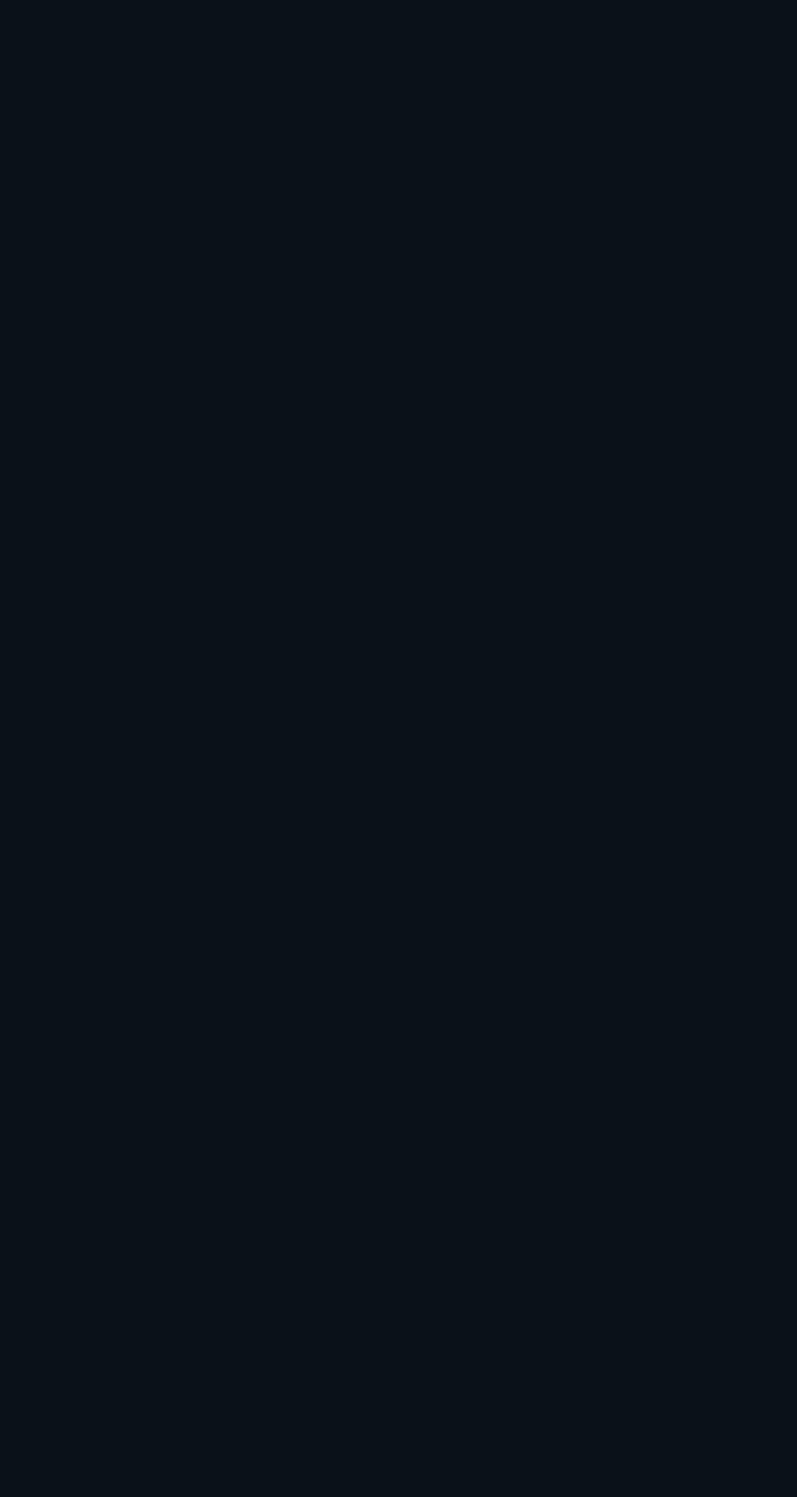
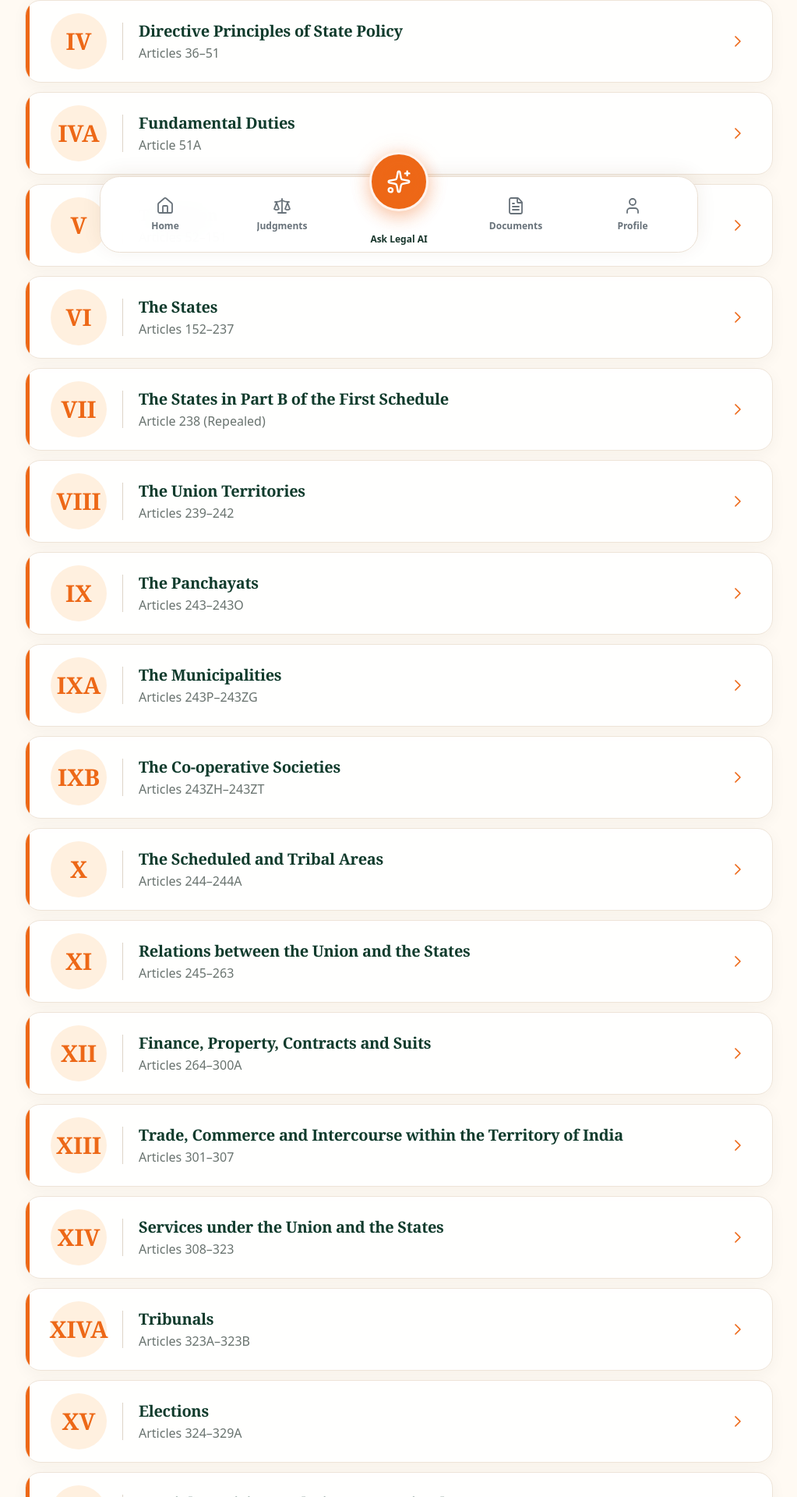
Before and after one commit to muradkhurram/Ligal, a Next.js app: page /constitution/parts in a window 1280 px wide. Shown: the part 466-2386 px from the top of the page at 78% size, without its empty margins (128-1151 px from the left). Before the commit the page ends 800 px from the top, so only its background shows below. Built offline with nearby package versions, Linux system fonts and the light colour scheme.

Commit message:
Redesign Legal homepage

```diff
--- a/app/constitution/parts/page.tsx
+++ b/app/constitution/parts/page.tsx
@@ -1,3 +1,28 @@
+
+import { constitutionParts } from "@/data/constitution/parts";
+import { ConstitutionPartCard } from "@/components/constitution/ConstitutionPartCard";
+import BottomNavigation from "@/components/navigation/BottomNavigation";
+
 export default function ConstitutionPartsPage() {
-  return null;
+  return (
+    <main className="min-h-screen bg-[#fffaf3] text-[#103b2c] pb-32">
+      <section className="mx-auto w-full max-w-5xl px-4 pb-10 pt-8 sm:px-6 sm:pt-10 lg:px-8">
+        <h1 className="mb-8 font-serif text-3xl font-semibold tracking-[-0.03em] text-[#103b2c] sm:text-4xl">
+          All Parts
+        </h1>
+
+        <div className="space-y-3">
+          {constitutionParts.map((part) => (
+            <ConstitutionPartCard
+              key={part.slug}
+              part={part}
+            />
+          ))}
+        </div>
+      </section>
+
+      {/* Same bottom navigation used throughout Ligal */}
+      <BottomNavigation />
+    </main>
+  );
 }
--- /dev/null
+++ b/app/constitution/schedules/page.tsx
@@ -0,0 +1,53 @@
+import { ChevronRight } from "lucide-react";
+import { constitutionSchedules } from "@/data/constitution/parts";
+import BottomNavigation from "@/components/navigation/BottomNavigation";
+
+export default function ConstitutionSchedulesPage() {
+  return (
+    <main className="min-h-screen bg-[#fffaf3] text-[#103b2c] pb-32">
+      <section className="mx-auto w-full max-w-5xl px-4 pb-10 pt-8 sm:px-6 sm:pt-10 lg:px-8">
+
+        <h1 className="mb-8 font-serif text-3xl font-semibold tracking-[-0.03em] text-[#103b2c] sm:text-4xl">
+          All Schedules
+        </h1>
+
+        <div className="space-y-3">
+          {constitutionSchedules.map((schedule) => (
+            <div
+              key={schedule.slug}
+              className="group relative flex min-h-[94px] items-center overflow-hidden rounded-[20px] border border-[#eee4d8] bg-white/90 px-4 py-4 shadow-[0_5px_20px_rgba(55,45,30,0.045)] transition-all duration-300 hover:-translate-y-0.5 hover:border-[#ed6817]/20 hover:shadow-[0_10px_28px_rgba(55,45,30,0.08)] sm:min-h-[102px] sm:px-6"
+            >
+              <span className="absolute inset-y-0 left-0 w-[5px] bg-[#ed6817]" />
+
+              <div className="ml-2 flex h-[64px] w-[64px] shrink-0 items-center justify-center rounded-[16px] bg-[#fff0df] sm:h-[72px] sm:w-[72px]">
+                <span className="font-serif text-2xl font-semibold text-[#ed6817] sm:text-3xl">
+                  {schedule.roman}
+                </span>
+              </div>
+
+              <div className="mx-5 hidden h-12 w-px bg-[#ded4c8] sm:block" />
+
+              <div className="min-w-0 flex-1 py-1 pl-4 sm:pl-0">
+                <h2 className="font-serif text-lg font-semibold leading-tight tracking-[-0.015em] text-[#103b2c] sm:text-xl">
+                  {schedule.title}
+                </h2>
+
+                <p className="mt-1 font-sans text-sm text-[#69736f] sm:text-base">
+                  {schedule.description}
+                </p>
+              </div>
+
+              <ChevronRight
+                className="mr-1 shrink-0 text-[#ed6817] sm:mr-2"
+                size={24}
+                strokeWidth={1.7}
+              />
+            </div>
+          ))}
+        </div>
+      </section>
+
+      <BottomNavigation />
+    </main>
+  );
+}
--- a/components/constitution/ConstitutionParts.tsx
+++ b/components/constitution/ConstitutionParts.tsx
@@ -1,6 +1,9 @@
 import Link from "next/link";
 import { ArrowRight, ChevronRight } from "lucide-react";
-import { constitutionParts } from "@/data/constitution/parts";
+import {
+  constitutionParts,
+  constitutionSchedules,
+} from "@/data/constitution/parts";
 import { ConstitutionPartCard } from "./ConstitutionPartCard";
 
 const schedules = [
@@ -65,7 +68,7 @@ export function ConstitutionParts() {
 
       {/* Constitution Parts */}
       <div className="space-y-3">
-        {constitutionParts.map((part) => (
+        {constitutionParts.slice(0, 5).map((part) => (
           <ConstitutionPartCard
             key={part.slug}
             part={part}
@@ -98,7 +101,7 @@ export function ConstitutionParts() {
 
       {/* Schedules */}
       <div className="space-y-3">
-        {schedules.map((schedule) => (
+        {constitutionSchedules.slice(0, 5).map((schedule) => (
           <Link
             key={schedule.slug}
             href={`/constitution/schedules/${schedule.slug}`}
--- a/data/constitution/parts.ts
+++ b/data/constitution/parts.ts
@@ -1,3 +1,4 @@
+
 export type ConstitutionPart = {
   roman: string;
   title: string;
@@ -36,8 +37,134 @@ export const constitutionParts: ConstitutionPart[] = [
     articles: "Article 51A",
     slug: "part-iva",
   },
+  {
+    roman: "V",
+    title: "The Union",
+    articles: "Articles 52–151",
+    slug: "part-v",
+  },
+  {
+    roman: "VI",
+    title: "The States",
+    articles: "Articles 152–237",
+    slug: "part-vi",
+  },
+  {
+    roman: "VII",
+    title: "The States in Part B of the First Schedule",
+    articles: "Article 238 (Repealed)",
+    slug: "part-vii",
+  },
+  {
+    roman: "VIII",
+    title: "The Union Territories",
+    articles: "Articles 239–242",
+    slug: "part-viii",
+  },
+  {
+    roman: "IX",
+    title: "The Panchayats",
+    articles: "Articles 243–243O",
+    slug: "part-ix",
+  },
+  {
+    roman: "IXA",
+    title: "The Municipalities",
+    articles: "Articles 243P–243ZG",
+    slug: "part-ixa",
+  },
+  {
+    roman: "IXB",
+    title: "The Co-operative Societies",
+    articles: "Articles 243ZH–243ZT",
+    slug: "part-ixb",
+  },
+  {
+    roman: "X",
+    title: "The Scheduled and Tribal Areas",
+    articles: "Articles 244–244A",
+    slug: "part-x",
+  },
+  {
+    roman: "XI",
+    title: "Relations between the Union and the States",
+    articles: "Articles 245–263",
+    slug: "part-xi",
+  },
+  {
+    roman: "XII",
+    title: "Finance, Property, Contracts and Suits",
+    articles: "Articles 264–300A",
+    slug: "part-xii",
+  },
+  {
+    roman: "XIII",
+    title: "Trade, Commerce and Intercourse within the Territory of India",
+    articles: "Articles 301–307",
+    slug: "part-xiii",
+  },
+  {
+    roman: "XIV",
+    title: "Services under the Union and the States",
+    articles: "Articles 308–323",
+    slug: "part-xiv",
+  },
+  {
+    roman: "XIVA",
+    title: "Tribunals",
+    articles: "Articles 323A–323B",
+    slug: "part-xiva",
+  },
+  {
+    roman: "XV",
+    title: "Elections",
+    articles: "Articles 324–329A",
+    slug: "part-xv",
+  },
+  {
+    roman: "XVI",
+    title: "Special Provisions Relating to Certain Classes",
+    articles: "Articles 330–342A",
+    slug: "part-xvi",
+  },
+  {
+    roman: "XVII",
+    title: "Official Language",
+    articles: "Articles 343–351",
+    slug: "part-xvii",
+  },
+  {
+    roman: "XVIII",
+    title: "Emergency Provisions",
+    articles: "Articles 352–360",
+    slug: "part-xviii",
+  },
+  {
+    roman: "XIX",
+    title: "Miscellaneous",
+    articles: "Articles 361–367",
+    slug: "part-xix",
+  },
+  {
+    roman: "XX",
+    title: "Amendment of the Constitution",
+    articles: "Article 368",
+    slug: "part-xx",
+  },
+  {
+    roman: "XXI",
+    title: "Temporary, Transitional and Special Provisions",
+    articles: "Articles 369–392",
+    slug: "part-xxi",
+  },
+  {
+    roman: "XXII",
+    title: "Short Title, Commencement, Authoritative Text in Hindi and Repeals",
+    articles: "Articles 393–395",
+    slug: "part-xxii",
+  },
+];
 
-];
 
 export type ConstitutionSchedule = {
   roman: string;
@@ -51,31 +178,72 @@ export const constitutionSchedules: ConstitutionSchedule[] = [
     roman: "I",
     title: "First Schedule",
     description: "States and Union Territories",
-    slug: "schedule-i",
+    slug: "first-schedule",
   },
   {
     roman: "II",
     title: "Second Schedule",
     description: "Salaries and Allowances",
-    slug: "schedule-ii",
+    slug: "second-schedule",
   },
   {
     roman: "III",
     title: "Third Schedule",
     description: "Forms of Oaths and Affirmations",
-    slug: "schedule-iii",
+    slug: "third-schedule",
   },
   {
     roman: "IV",
     title: "Fourth Schedule",
     description: "Allocation of Seats in the Council of States",
-    slug: "schedule-iv",
+    slug: "fourth-schedule",
   },
   {
     roman: "V",
     title: "Fifth Schedule",
-    description: "Administration and Control of Scheduled Areas and Scheduled Tribes",
-    slug: "schedule-v",
+    description: "Administration of Scheduled Areas and Scheduled Tribes",
+    slug: "fifth-schedule",
   },
-
+  {
+    roman: "VI",
+    title: "Sixth Schedule",
+    description: "Administration of Tribal Areas",
+    slug: "sixth-schedule",
+  },
+  {
+    roman: "VII",
+    title: "Seventh Schedule",
+    description: "Union List, State List and Concurrent List",
+    slug: "seventh-schedule",
+  },
+  {
+    roman: "VIII",
+    title: "Eighth Schedule",
+    description: "Languages",
+    slug: "eighth-schedule",
+  },
+  {
+    roman: "IX",
+    title: "Ninth Schedule",
+    description: "Validation of Certain Acts and Regulations",
+    slug: "ninth-schedule",
+  },
+  {
+    roman: "X",
+    title: "Tenth Schedule",
+    description: "Provisions as to Disqualification on Ground of Defection",
+    slug: "tenth-schedule",
+  },
+  {
+    roman: "XI",
+    title: "Eleventh Schedule",
+    description: "Powers, Authority and Responsibilities of Panchayats",
+    slug: "eleventh-schedule",
+  },
+  {
+    roman: "XII",
+    title: "Twelfth Schedule",
+    description: "Powers, Authority and Responsibilities of Municipalities",
+    slug: "twelfth-schedule",
+  },
 ];
```
